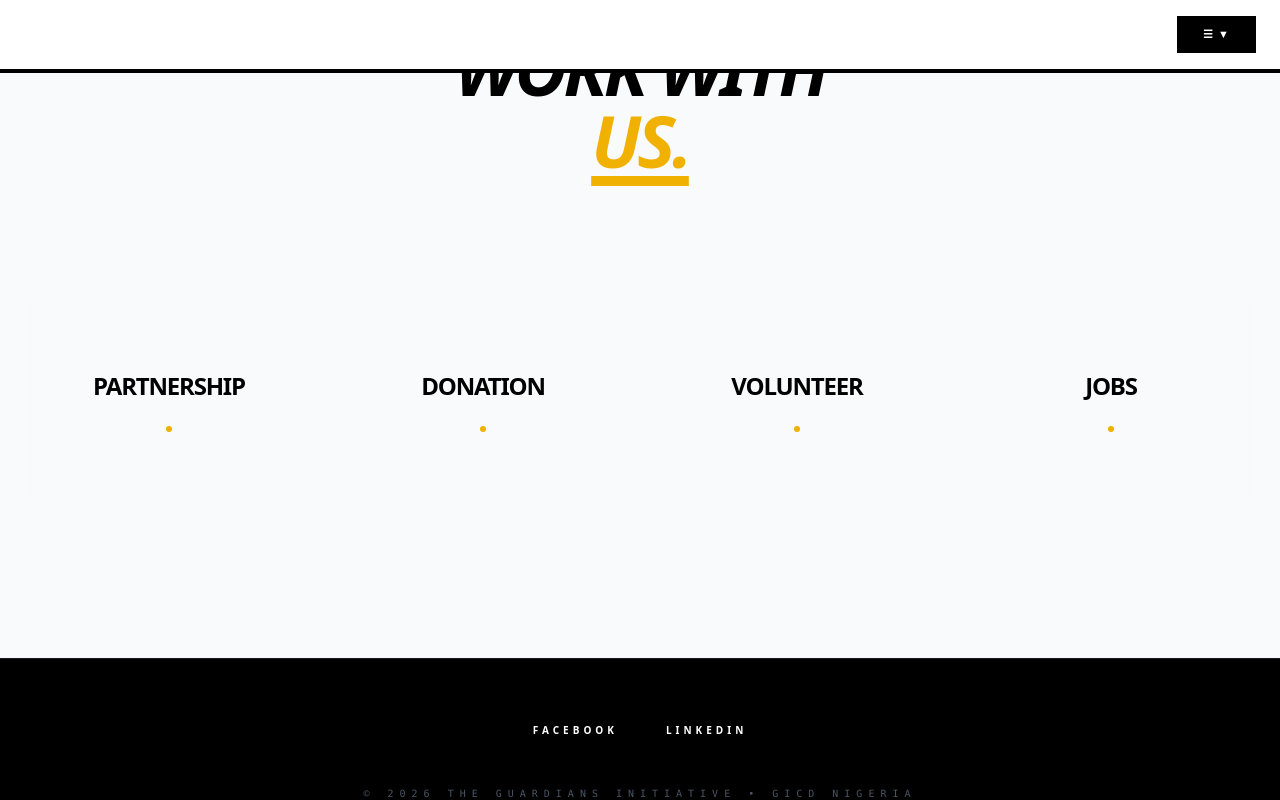
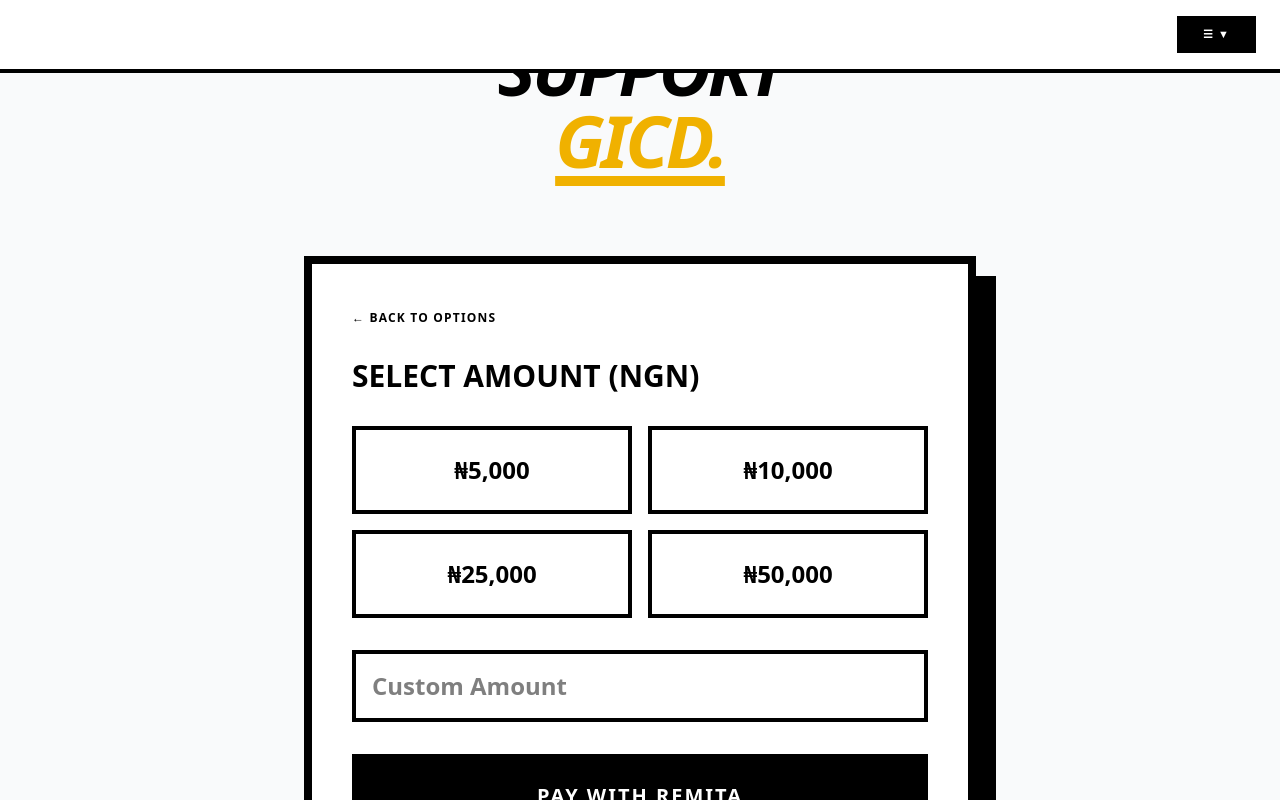
Before and after one commit to samueltrex/ngo_project, a Next.js app: page / in a window 1280 px wide. Both pictures are taken after a click on the button "DONATION". Shown: the part 5333-6133 px from the top of the page. Built offline with nearby package versions, Linux system fonts and the light colour scheme.

Commit message:
added contact portal

```diff
--- a/app/page.tsx
+++ b/app/page.tsx
@@ -6,6 +6,13 @@
   const [menuOpen, setMenuOpen] = useState(false);
   const [selectedImg, setSelectedImg] = useState<string | null>(null);
   const [activeSection, setActiveSection] = useState<string>("home");
+  const [showDonationFlow, setShowDonationFlow] = useState(false);
+  const [selectedAmount, setSelectedAmount] = useState<string>('');
+  const REMITA_URL = "https://www.remita.net/pay-a-biller";
+  const handleRemitaRedirect = () => {
+    // Opens Remita in a new tab
+    window.open(REMITA_URL, "_blank");
+  };
   const trustees = [
     { name: "Rev Fr Hilary Naankot Longs", role: "Catholic Priest / Leadership", img: "/a.jpg" },
     { name: "Ejilayomi Omokorede Damoeroem", role: "PHD Science Educator", img: "/b.jpg" },
@@ -21,6 +28,7 @@
     { val: "1 in 5", label: "Child Marriage Risk", img: "/4.jpg" },
     { val: "88%", label: "Education Aspiration", img: "/1.jpg" },
     { val: "0.0%", label: "Health Access", img: "/3.jpg" }
+
   ];
   // Helper to change section and close menu
   const navigateTo = (section: string) => {
@@ -335,15 +343,69 @@
       {/* SECTION 5: WORK WITH US */}
       <section id="work" className="py-28 px-6 bg-gray-50 text-black">
         <div className="max-w-7xl mx-auto">
-          <h2 className="text-7xl font-black uppercase mb-20 tracking-tighter italic text-center leading-none">Work With <br /><span className="text-yellow-500 underline decoration-[10px] underline-offset-8">Us.</span></h2>
+
+          {/* Dynamic Heading based on state */}
+          <h2 className="text-7xl font-black uppercase mb-20 tracking-tighter italic text-center leading-none">
+            {showDonationFlow ? "Support" : "Work With"} <br />
+            <span className="text-yellow-500 underline decoration-[10px] underline-offset-8">
+              {showDonationFlow ? "GICD." : "Us."}
+            </span>
+          </h2>
+
+          {!showDonationFlow ? (
+            /* ORIGINAL TEMPLATE GRID */
             <div className="grid grid-cols-2 md:grid-cols-4 gap-6">
               {["Partnership", "Donation", "Volunteer", "Jobs"].map((item) => (
-              <button key={item} className="aspect-square border border-white/10 rounded-[3rem] flex flex-col items-center justify-center hover:bg-yellow-500 hover:text-black transition-all group">
+                <button
+                  key={item}
+                  onClick={() => item === "Donation" && setShowDonationFlow(true)}
+                  className="aspect-square border border-black/10 rounded-[3rem] flex flex-col items-center justify-center hover:bg-yellow-500 hover:text-black transition-all group bg-white shadow-sm"
+                >
                   <h4 className="font-black uppercase text-2xl tracking-tighter group-hover:scale-110 transition-transform">{item}</h4>
                   <div className="w-1.5 h-1.5 bg-yellow-500 rounded-full mt-6 group-hover:bg-black" />
                 </button>
               ))}
             </div>
+          ) : (
+            /* FUNCTIONAL DONATION FLOW */
+            <div className="max-w-2xl mx-auto bg-white border-8 border-black p-10 shadow-[20px_20px_0px_0px_rgba(0,0,0,1)]">
+              <button
+                onClick={() => setShowDonationFlow(false)}
+                className="mb-8 font-black uppercase text-xs tracking-widest hover:text-yellow-500"
+              >
+                ← Back to options
+              </button>
+
+              <h3 className="text-3xl font-black uppercase mb-8">Select Amount (NGN)</h3>
+
+              <div className="grid grid-cols-2 gap-4 mb-8">
+                {['5000', '10000', '25000', '50000'].map((amt) => (
+                  <button
+                    key={amt}
+                    onClick={() => setSelectedAmount(amt)}
+                    className={`py-6 border-4 border-black font-black text-2xl transition-all ${selectedAmount === amt ? 'bg-yellow-500' : 'bg-white hover:bg-gray-50'}`}
+                  >
+                    ₦{parseInt(amt).toLocaleString()}
+                  </button>
+                ))}
+              </div>
+
+              <input
+                type="number"
+                value={selectedAmount}
+                onChange={(e) => setSelectedAmount(e.target.value)}
+                className="w-full p-4 border-4 border-black font-black text-2xl mb-8 focus:bg-yellow-50 outline-none"
+                placeholder="Custom Amount"
+              />
+
+              <button
+                onClick={handleRemitaRedirect}
+                className="w-full py-6 bg-black text-white font-black uppercase tracking-widest text-xl border-4 border-black hover:bg-yellow-500 hover:text-black transition-all"
+              >
+                Pay with Remita
+              </button>
+            </div>
+          )}
         </div>
       </section>
 
```
Lines whose indentation alone changed are shown as unchanged.
